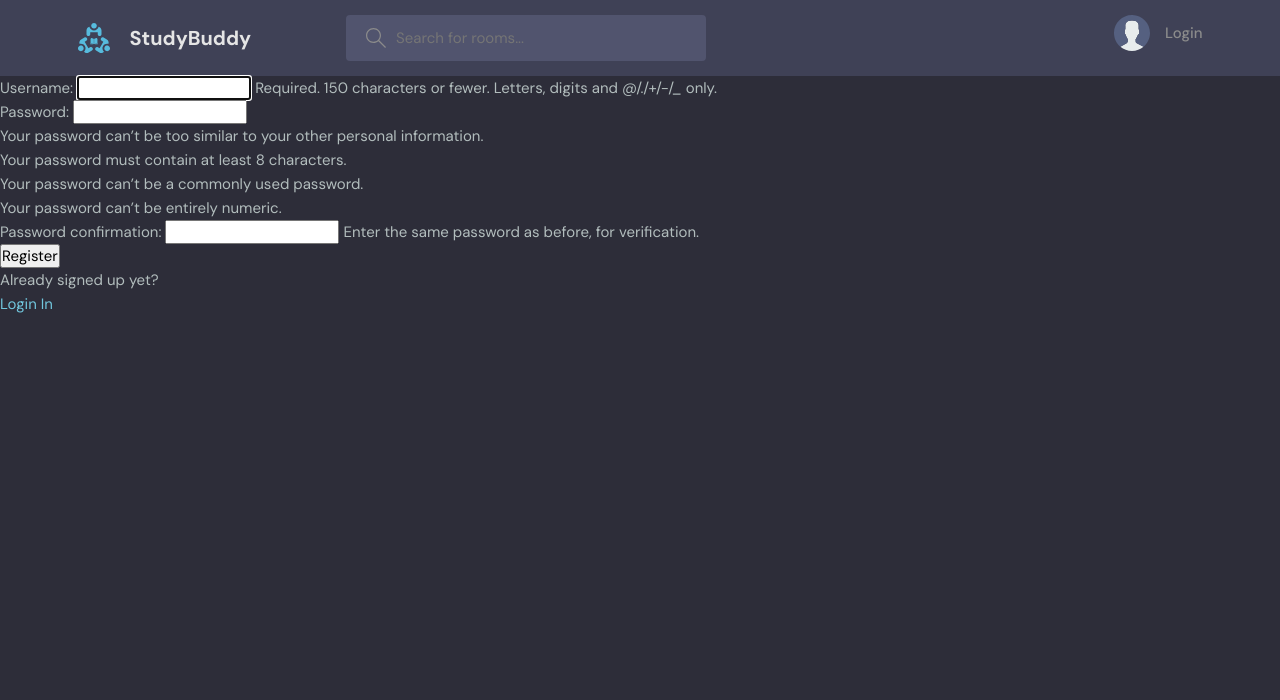
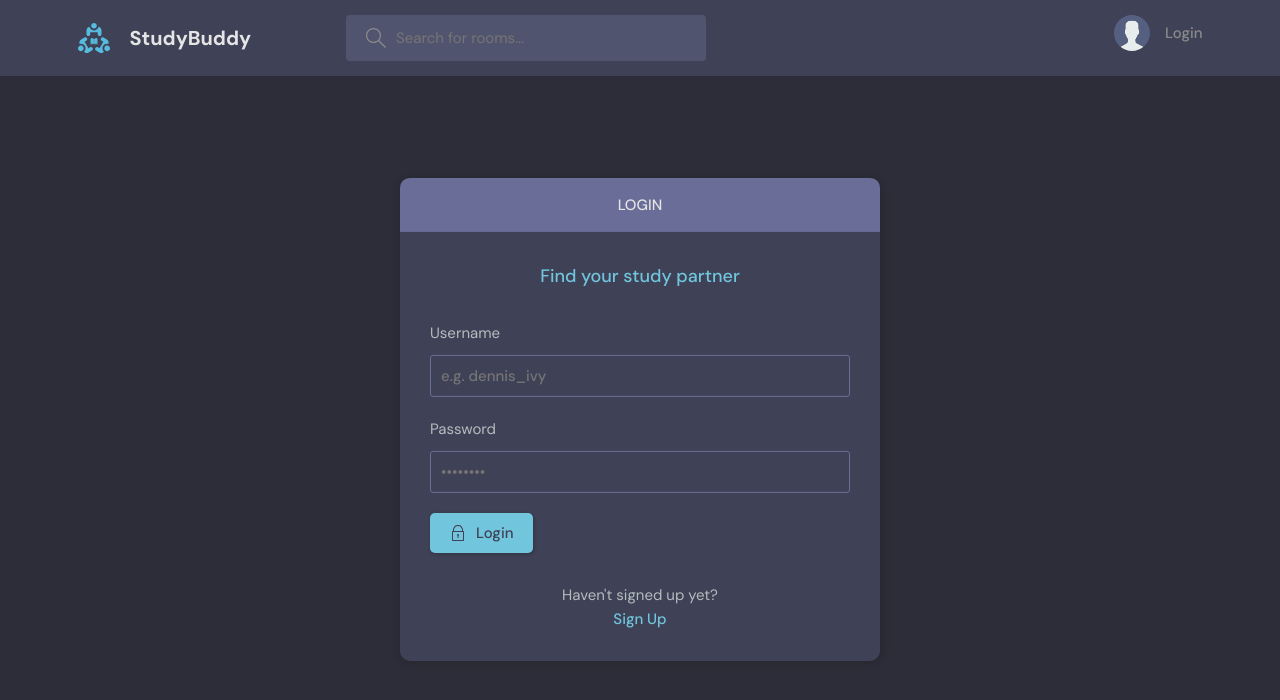
Before and after one commit to Hardikmaind/my-studybud, a Django app: page /register/ in a window 1280 px wide. Shown: the top 700 px of the page. Run offline with Django 4.2, Linux system fonts and the light colour scheme.

Commit message:
trying to style and update the login and register form

```diff
--- a/studybud/base/templates/base/login_register.html
+++ b/studybud/base/templates/base/login_register.html
@@ -1,30 +1,116 @@
 {% extends 'main.html' %}
-{%  block content %}
+{% block content %}
+    <main class="auth layout">
+      {% if page == 'login' %}
 
-{% if page == 'login' %}
-<div>
-    <form method="POST" action="">
+      <div class="container">
+        <div class="layout__box">
+          <div class="layout__boxHeader">
+            <div class="layout__boxTitle">
+              <h3>Login</h3>
+            </div>
+          </div>
+          <div class="layout__body">
+            <h2 class="auth__tagline">Find your study partner</h2>
+
+            <form class="form" action="" method="POST">
               {% csrf_token %}
-        <label for="username">Username</label>
-        <input  id="username" type="text" placeholder="enter your username"  name="username">
+              <div class="form__group form__group">
+                <label for="room_name">Username</label>
+                <input id="username" name="username" type="text" placeholder="e.g. dennis_ivy" />
+              </div>
+              <div class="form__group">
+                <label for="password">Password</label>
+                <input
+                  id="password"
+                  name="password"
+                  type="password"
+                  placeholder="&bull;&bull;&bull;&bull;&bull;&bull;&bull;&bull;"
+                />
+              </div>
 
-        <label for="password">Password</label>
-        <input   id="password" type="password" placeholder="enter your pasword" name="password">
-        <input type="submit" value="login">
-        <p>havent signed up yet?</p>
-        <a href="{% url 'register' %}">Sign Up</a>
+              <button class="btn btn--main" type="submit">
+                <svg
+                  version="1.1"
+                  xmlns="http://www.w3.org/2000/svg"
+                  width="32"
+                  height="32"
+                  viewBox="0 0 32 32"
+                >
+                  <title>lock</title>
+                  <path
+                    d="M27 12h-1v-2c0-5.514-4.486-10-10-10s-10 4.486-10 10v2h-1c-0.553 0-1 0.447-1 1v18c0 0.553 0.447 1 1 1h22c0.553 0 1-0.447 1-1v-18c0-0.553-0.447-1-1-1zM8 10c0-4.411 3.589-8 8-8s8 3.589 8 8v2h-16v-2zM26 30h-20v-16h20v16z"
+                  ></path>
+                  <path
+                    d="M15 21.694v4.306h2v-4.306c0.587-0.348 1-0.961 1-1.694 0-1.105-0.895-2-2-2s-2 0.895-2 2c0 0.732 0.413 1.345 1 1.694z"
+                  ></path>
+                </svg>
+
+                Login
+              </button>
             </form>
+
+            <div class="auth__action">
+              <p>Haven't signed up yet?</p>
+              <a href="{% url 'register' %}" class="btn btn--link">Sign Up</a>
+            </div>
+          </div>
+        </div>
       </div>
       {% else %}
- <div>
-    <form method="POST" action="">
-        {% csrf_token %}
-        <!-- jo context mein ka apan ko likhna hain woh apan aise likhte -->
-        {{form.as_p}}
-        <input type="submit" value="Register">
+      <div class="container">
+        <div class="layout__box">
+          <div class="layout__boxHeader">
+            <div class="layout__boxTitle">
+              <h3>Login</h3>
+            </div>
+          </div>
+          <div class="layout__body">
+            <h2 class="auth__tagline">Find your study partner</h2>
+
+            <form class="form" action="#">
+              <div class="form__group form__group">
+                <label for="room_name">Username</label>
+                <input id="username" name="username" type="text" placeholder="e.g. dennis_ivy" />
+              </div>
+              <div class="form__group">
+                <label for="password">Password</label>
+                <input
+                  id="password"
+                  name="password"
+                  type="password"
+                  placeholder="&bull;&bull;&bull;&bull;&bull;&bull;&bull;&bull;"
+                />
+              </div>
+
+              <button class="btn btn--main" type="submit">
+                <svg
+                  version="1.1"
+                  xmlns="http://www.w3.org/2000/svg"
+                  width="32"
+                  height="32"
+                  viewBox="0 0 32 32"
+                >
+                  <title>lock</title>
+                  <path
+                    d="M27 12h-1v-2c0-5.514-4.486-10-10-10s-10 4.486-10 10v2h-1c-0.553 0-1 0.447-1 1v18c0 0.553 0.447 1 1 1h22c0.553 0 1-0.447 1-1v-18c0-0.553-0.447-1-1-1zM8 10c0-4.411 3.589-8 8-8s8 3.589 8 8v2h-16v-2zM26 30h-20v-16h20v16z"
+                  ></path>
+                  <path
+                    d="M15 21.694v4.306h2v-4.306c0.587-0.348 1-0.961 1-1.694 0-1.105-0.895-2-2-2s-2 0.895-2 2c0 0.732 0.413 1.345 1 1.694z"
+                  ></path>
+                </svg>
+
+                Login
+              </button>
             </form>
-    <p>Already signed up yet?  </p>
-    <a href="{% url 'login' %}">Login In</a>
+
+            <div class="auth__action">
+              <p>Haven't signed up yet?</p>
+              <a href="signup.html" class="btn btn--link">Sign Up</a>
+            </div>
+          </div>
+        </div>
       </div>
       {% endif %}
-{%  endblock content %}
+    </main>
+{% endblock content %}
--- a/studybud/base/views.py
+++ b/studybud/base/views.py
@@ -123,6 +123,9 @@ def updateUser(request):
 
     return render(request,'base/update-user.html',{'form':form})
 
+# instance=user: The instance parameter is used to specify an instance of a model that should be associated with the form. In this case, you're passing the user object as the instance. This means that the form will be pre-populated with the data from the user object. Essentially, it loads the current user's data into the form fields for editing.
+
+
 
 
 
```
Also changed, not shown: studybud/base/templates/base/login_register_old.html (added, +30 -0 lines), studybud/db.sqlite3. Lines whose indentation alone changed are shown as unchanged.
